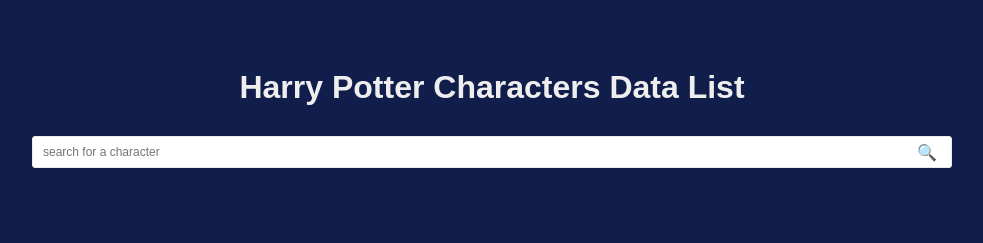
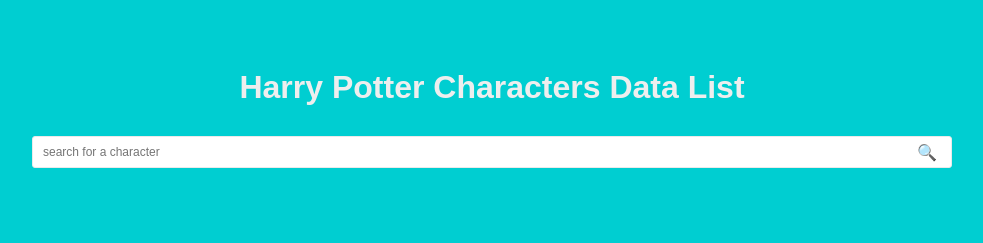
Before and after one commit to ikemarcus/SearchBar, a plain HTML site: page index.html in a window 1280 px wide. Shown: the whole page, without its empty margins (148-1131 px from the left). Drawn offline with Linux system fonts and the light colour scheme; no server answers.

Commit message:
Update style.css

```diff
--- a/style.css
+++ b/style.css
@@ -1,6 +1,6 @@
 body {
     font-family: sans-serif;
-    background-color: #111d4a;
+    background-color: #00ced1;
 }
 
 * {
```
